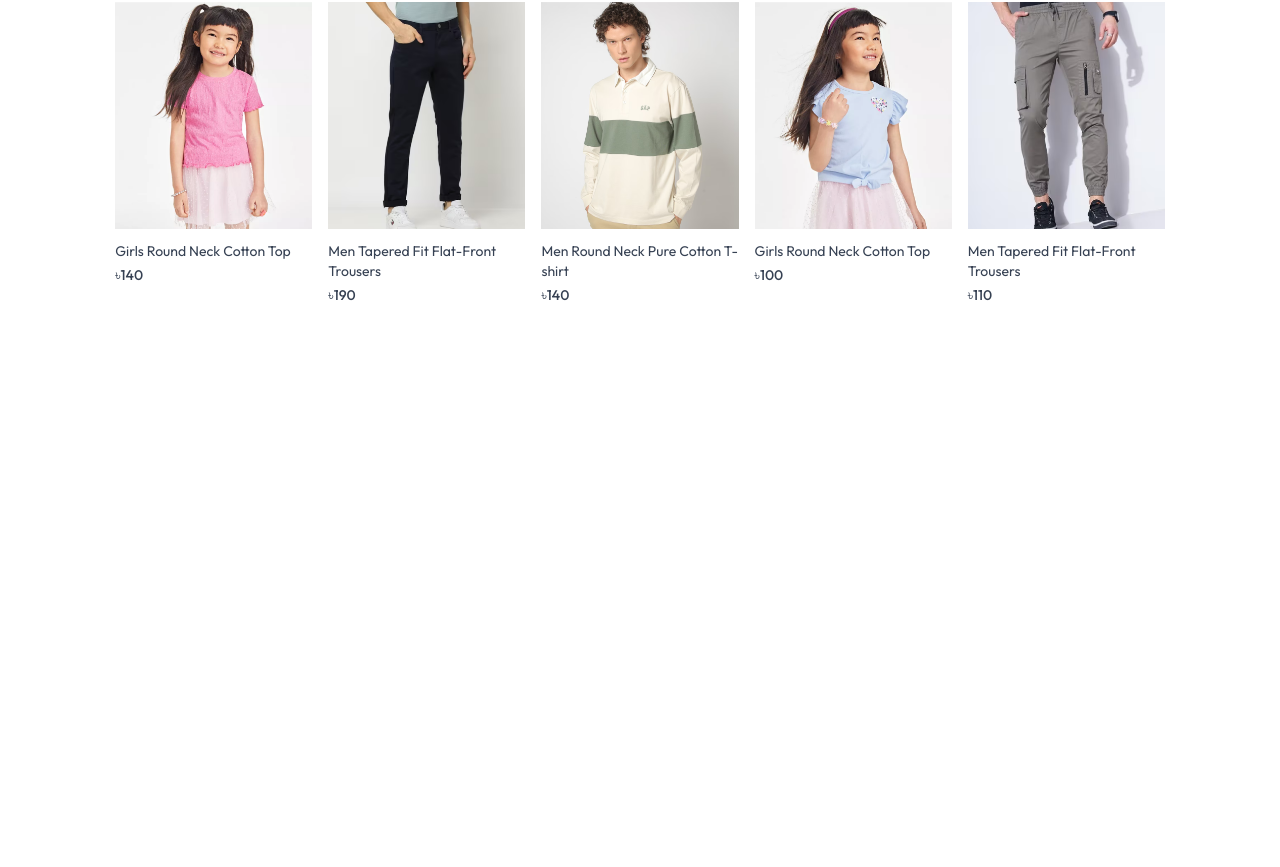
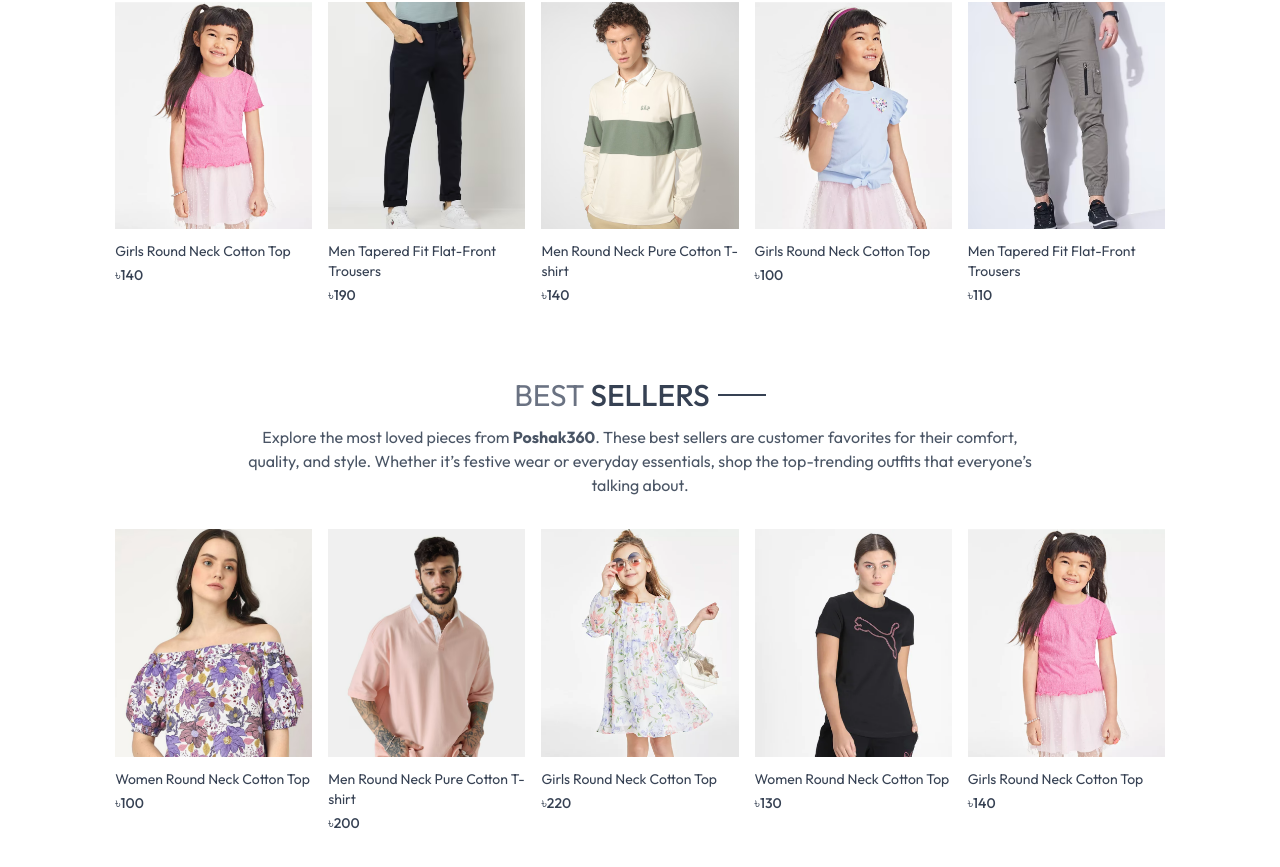
Before and after one commit to sumu9897/poshak360, a React (Vite) app in the folder client/: page / in a window 1280 px wide. Shown: the part 1055-1922 px from the top of the page. Before the commit the page ends 1400 px from the top, so only its background shows below. Built offline with nearby package versions, Linux system fonts and the light colour scheme.

Commit message:
Best Sellers part also done

```diff
--- a/client/src/assets/assets.js
+++ b/client/src/assets/assets.js
@@ -142,7 +142,7 @@ export const products = [
         subCategory: "Topwear",
         sizes: ["S", "M", "XXL"],
         date: 1716621345448,
-        bestseller: true
+        bestseller: false
     },
     {
         _id: "aaaae",
--- /dev/null
+++ b/client/src/components/BestSeller.jsx
@@ -0,0 +1,42 @@
+import React, { useContext, useEffect, useState } from "react";
+import { ShopContext } from "../context/ShopContext";
+import Title from "./Title";
+import ProductItem from "./ProductItem";
+
+const BestSeller = () => {
+  const { products } = useContext(ShopContext);
+  const [bestSeller, setBestSeller] = useState([]);
+
+  useEffect(() => {
+    const bestProduct = products.filter((item) => item.bestseller);
+    setBestSeller(bestProduct.slice(0, 5));
+  }, []);
+  return (
+    <div className="my-10">
+      <div className="text-center text-3xl py-8">
+        <Title title1={"BEST"} title2={"SELLERS"} />
+        <p className="w-3/4 m-auto text-xs sm:text-sm md:text-base text-gray-600">
+          Explore the most loved pieces from <strong>Poshak360</strong>. These
+          best sellers are customer favorites for their comfort, quality, and
+          style. Whether it’s festive wear or everyday essentials, shop the
+          top-trending outfits that everyone’s talking about.
+        </p>
+      </div>
+
+      {/* Rendering Best Sellers */}
+      <div className='grid grid-cols-2 sm:grid-cols-3 md:grid-cols-4 lg:grid-cols-5 gap-4 gap-y-6'>
+        {bestSeller.map((item, index) => (
+          <ProductItem
+            key={index}
+            id={item._id}
+            image={item.image}
+            name={item.name}
+            price={item.price}
+          />
+        ))}
+      </div>
+    </div>
+  );
+};
+
+export default BestSeller;
--- a/client/src/components/LatestCollection.jsx
+++ b/client/src/components/LatestCollection.jsx
@@ -19,8 +19,7 @@ const LatestCollection = () => {
         <div className='text-center text-3xl py-8'>
             <Title title1={'LATEST'} title2={'COLLECTIONS'} />
             <p className='w-3/4 m-auto text-xs sm:text-sm md:text-base text-gray-600'>
-            Lorem ipsum dolor sit amet consectetur, adipisicing elit. Doloremque maxime, sequi, repellat placeat, saepe quo tempora quibusdam quam assumenda similique non soluta reiciendis molestiae ipsa repellendus. Molestias, doloremque fuga? Voluptatem?
-            </p>
+            Discover the newest arrivals at <strong>Poshak360</strong> — where tradition meets trend. From elegant sarees to stylish casual wear, explore our handpicked collection crafted for every occasion. Step up your fashion game with premium quality and unbeatable style.            </p>
         </div>
         {/* Rendering Products */}
         <div className='grid grid-cols-2 sm:grid-cols-3 md:grid-cols-4 lg:grid-cols-5 gap-4 gap-y-6'>
--- a/client/src/pages/Home.jsx
+++ b/client/src/pages/Home.jsx
@@ -1,12 +1,14 @@
 import React from 'react'
 import Hero from '../components/Hero'
 import LatestCollection from '../components/LatestCollection'
+import BestSeller from '../components/BestSeller'
 
 const Home = () => {
   return (
     <div>
       <Hero/>
       <LatestCollection/>
+      <BestSeller/>
     </div>
   )
 }
```
